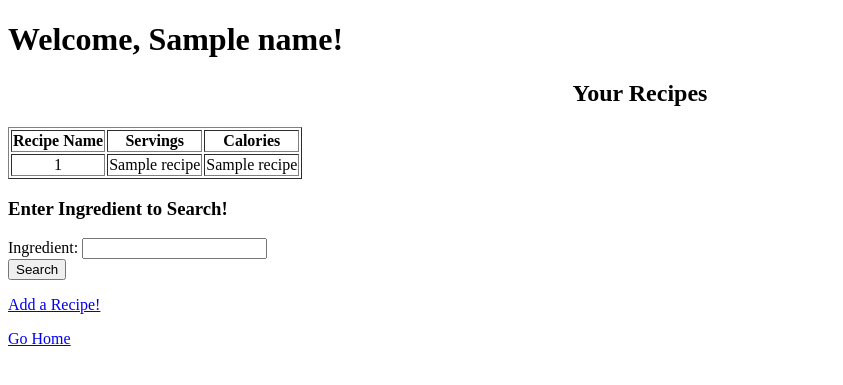
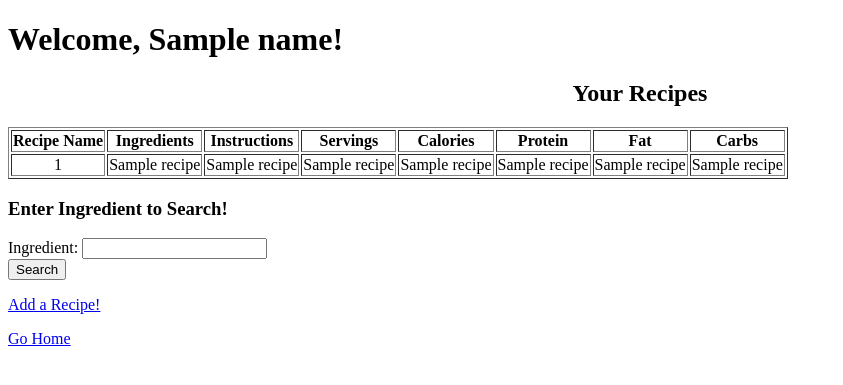
Before and after one commit to CharliePenner/Group11, a Flask app: template templates/user_page.html in a window 1280 px wide. Shown: the top 385 px of the page, without its empty margins (0-843 px from the left). Run offline with Flask 3, Linux system fonts and the light colour scheme; the template is opened without the code that fills it: most values are stand-ins (such as "Sample title", 1, 10 or a date in 2020).

Commit message:
Update user_page.html
updated admin page. shows users specific recipies

```diff
--- a/templates/user_page.html
+++ b/templates/user_page.html
@@ -1,9 +1,10 @@
+<!-- user_page.html -->
 <!DOCTYPE html>
 <html lang="en">
 <head>
     <meta charset="UTF-8">
     <meta name="viewport" content="width=device-width, initial-scale=1.0">
-    <title>Login Success</title>
+    <title>User Page</title>
 </head>
 <body>
     <h1>Welcome, {{ name }}!</h1>
@@ -30,23 +31,36 @@
                 {% endfor %}
             </tbody>
         </table>
+
         {% for user in users %}
             <h2>{{ user[0] }}'s Recipes</h2>
             <table border="1">
                 <thead>
                     <tr>
                         <th>Recipe Name</th>
+                        <th>Ingredients</th>
+                        <th>Instructions</th>
                         <th>Servings</th>
                         <th>Calories</th>
+                        <th>Protein</th>
+                        <th>Fat</th>
+                        <th>Carbs</th>
                     </tr>
                 </thead>
                 <tbody>
                     {% for recipe in user_recipes %}
+                        {% if recipe[1] == user[0] %}
                             <tr>
                                 <td>{{ recipe[0] }}</td>
+                                <td>{{ recipe[2] }}</td>
+                                <td>{{ recipe[3] }}</td>
                                 <td>{{ recipe[4] }}</td>
                                 <td>{{ recipe[5] }}</td>
+                                <td>{{ recipe[6] }}</td>
+                                <td>{{ recipe[7] }}</td>
+                                <td>{{ recipe[8] }}</td>
                             </tr>
+                        {% endif %}
                     {% endfor %}
                 </tbody>
             </table>
@@ -59,8 +73,13 @@
                 <thead>
                     <tr>
                         <th>Recipe Name</th>
+                        <th>Ingredients</th>
+                        <th>Instructions</th>
                         <th>Servings</th>
                         <th>Calories</th>
+                        <th>Protein</th>
+                        <th>Fat</th>
+                        <th>Carbs</th>
                     </tr>
                 </thead>
                 <tbody>
@@ -69,6 +88,11 @@
                             <td>{{ recipe[0] }}</td>
                             <td>{{ recipe[2] }}</td>
                             <td>{{ recipe[3] }}</td>
+                            <td>{{ recipe[4] }}</td>
+                            <td>{{ recipe[5] }}</td>
+                            <td>{{ recipe[6] }}</td>
+                            <td>{{ recipe[7] }}</td>
+                            <td>{{ recipe[8] }}</td>
                         </tr>
                     {% endfor %}
                 </tbody>
```
Lines whose indentation alone changed are shown as unchanged.
